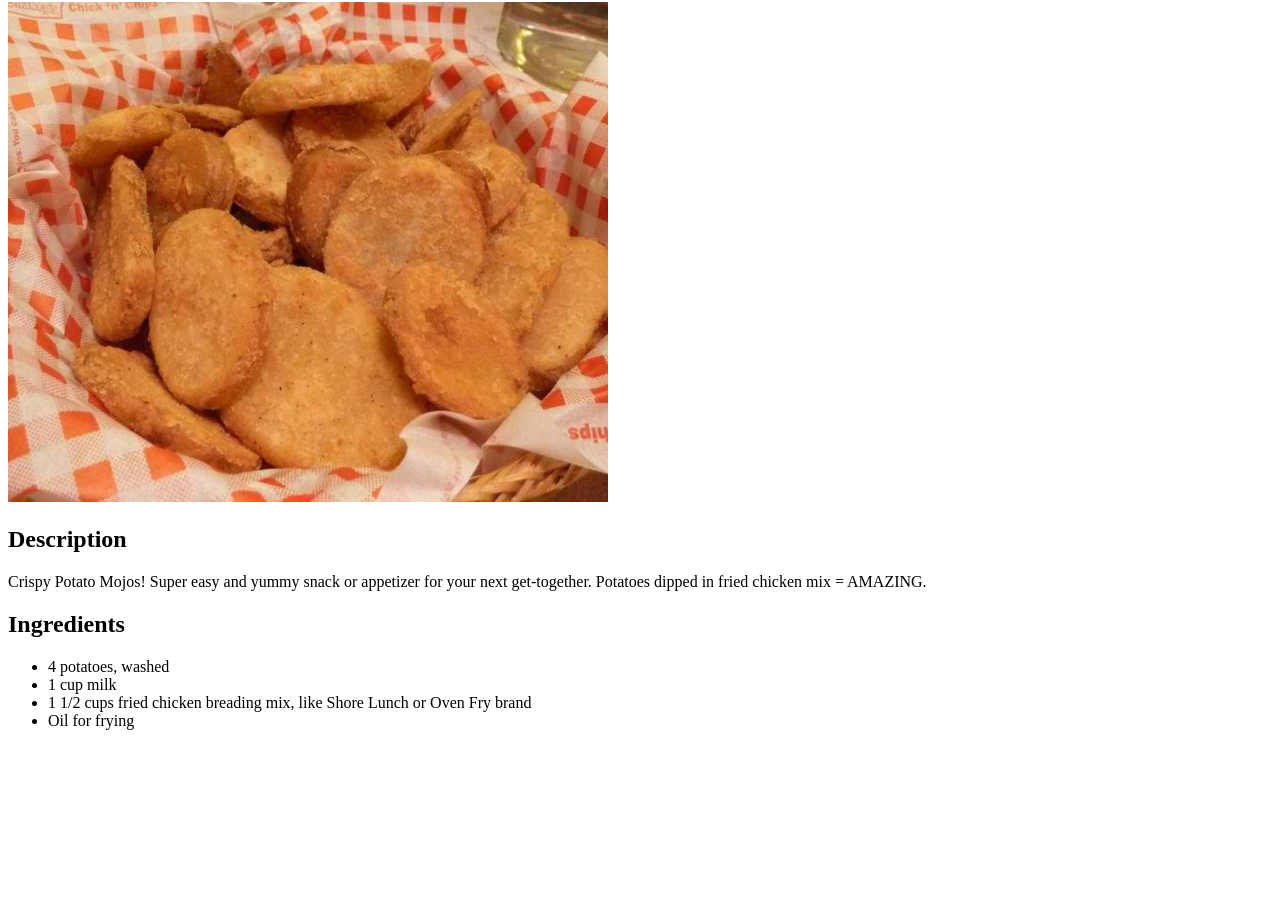
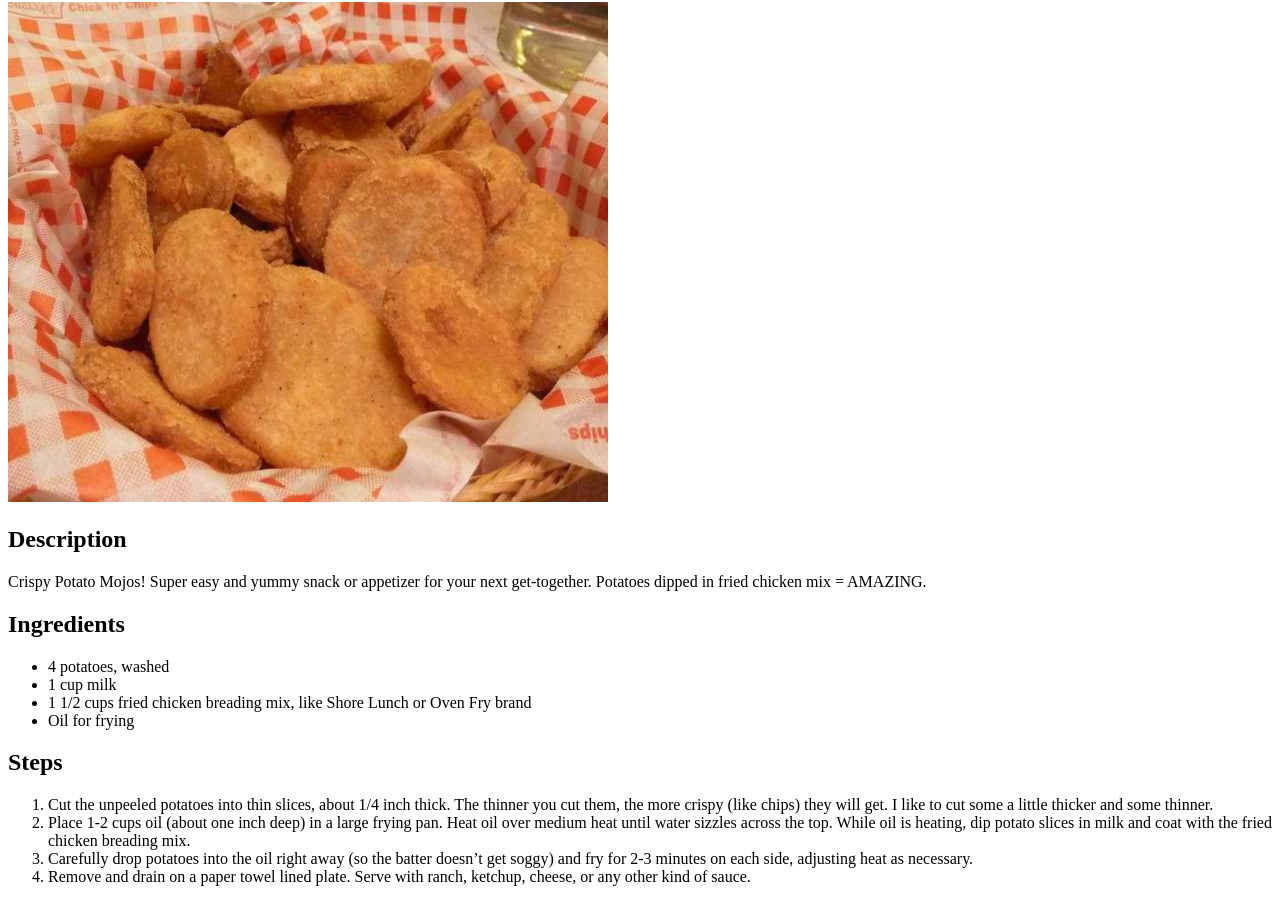
Before and after one commit to kieldoescode30/odin-recipes, a plain HTML site: page recipes/potato-mojos.html in a window 1280 px wide. Shown: the part 78-980 px from the top of the page. Before the commit the page ends 824 px from the top, so only its background shows below. Drawn offline with Linux system fonts and the light colour scheme.

Commit message:
added steps to the recipe

```diff
--- a/recipes/potato-mojos.html
+++ b/recipes/potato-mojos.html
@@ -19,5 +19,13 @@
       <li>1 1/2 cups fried chicken breading mix, like Shore Lunch or Oven Fry brand</li>
       <li>Oil for frying</li>
     </ul>
+
+    <h2>Steps</h2>
+    <ol>
+      <li>Cut the unpeeled potatoes into thin slices, about 1/4 inch thick. The thinner you cut them, the more crispy (like chips) they will get. I like to cut some a little thicker and some thinner.</li>
+      <li>Place 1-2 cups oil (about one inch deep) in a large frying pan. Heat oil over medium heat until water sizzles across the top. While oil is heating, dip potato slices in milk and coat with the fried chicken breading mix.</li>
+      <li>Carefully drop potatoes into the oil right away (so the batter doesn’t get soggy) and fry for 2-3 minutes on each side, adjusting heat as necessary.</li>
+      <li>Remove and drain on a paper towel lined plate. Serve with ranch, ketchup, cheese, or any other kind of sauce.</li>
+    </ol>
   </body>
 </html>
```
